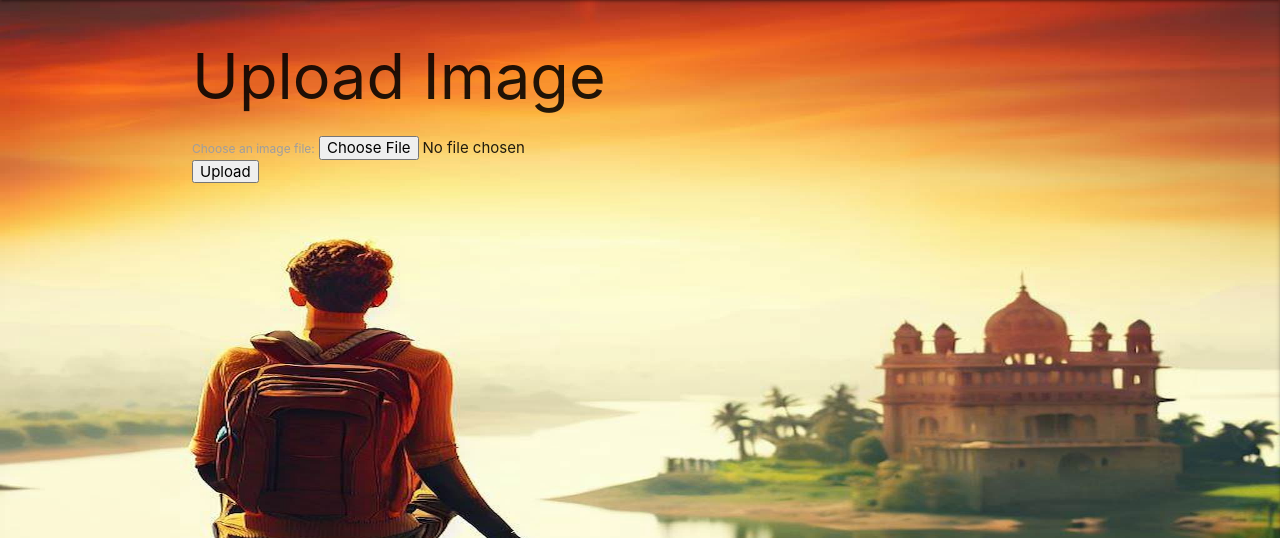
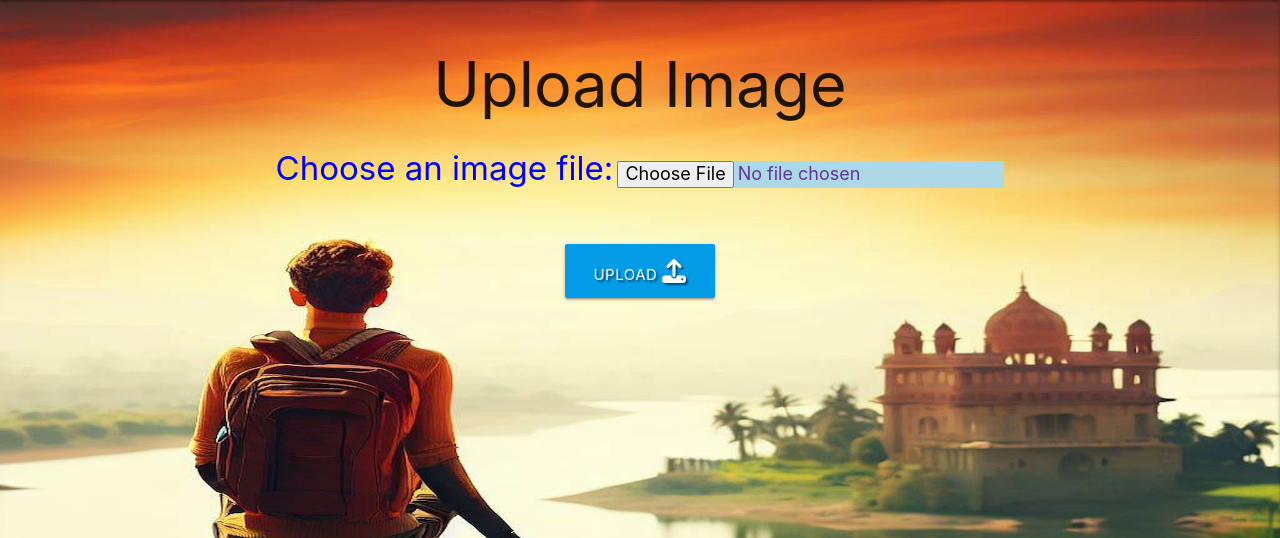
Before and after one commit to Killol14/Passage-To-India, a Flask app: page /add-image in a window 1280 px wide. Shown: the part 64-602 px from the top of the page. Run offline with Flask 2, Linux system fonts and the light colour scheme; some libraries are stand-ins or nearby versions.

Commit message:
this will commit added image and map.html

```diff
--- a/app.py
+++ b/app.py
@@ -5,6 +5,8 @@ from flask import (
 from flask_pymongo import PyMongo
 from bson.objectid import ObjectId
 from werkzeug.security import generate_password_hash, check_password_hash
+from pymongo import MongoClient
+
 if os.path.exists("env.py"):
     import env
 
--- a/static/css/style.css
+++ b/static/css/style.css
@@ -31,3 +31,16 @@ body {
     margin: 5px;
     line-height: 42px;
 }
+.upload{
+    text-align: center;
+    margin-top: 50px;
+}
+.label{
+    font-size: 2.2rem;
+    color: blue;
+}
+input#image{
+    color:rebeccapurple;
+    font-size: 1.2rem;
+    background-color: lightblue;
+}
--- a/templates/add_image.html
+++ b/templates/add_image.html
@@ -8,13 +8,18 @@
     <title>Upload Image</title>
 </head>
 <body>
-    <h1>Upload Image</h1>
-    <form action="/upload_image" method="post" enctype="multipart/form-data">
-        <label for="image">Choose an image file:</label>
-        <input type="file" name="image" id="image">
-        <br>
-        <input type="submit" value="Upload">
-    </form>
+    <div class="upload">
+ <h1>Upload Image</h1>
+        <form action="/upload_image" method="post" enctype="multipart/form-data">
+            <label class="label" for="image">Choose an image file:</label>
+            <input  type="file" name="image" id="image">
+            <br>
+            <a href="{{ url_for('add_image') }}"
+            type="submit" class="btn-large light-blue darken-1 text-shadow upload">
+                Upload <i class="fa-solid fa-upload"></i>
+        </a>
+        </form>
+    </div>
+</html>
 </body>
-</html>
 {% endblock %}
```
Also changed, not shown: templates/add_map.html (+20 -2 lines).
